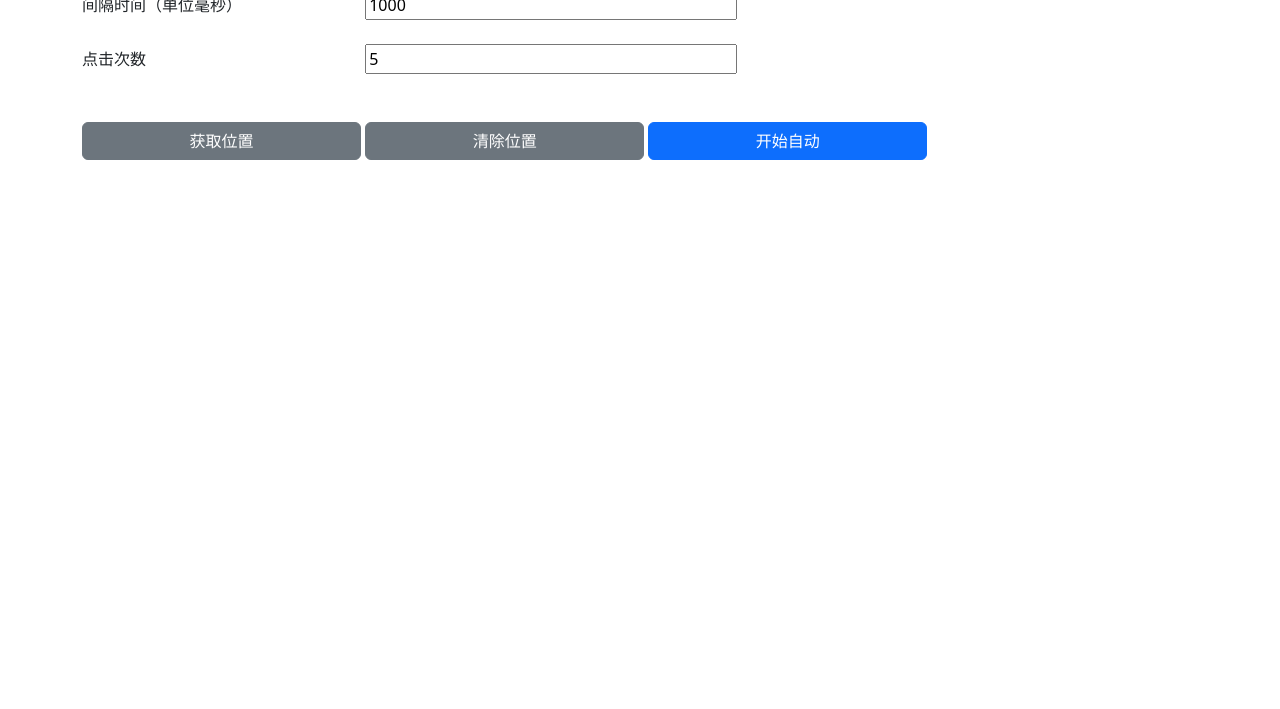
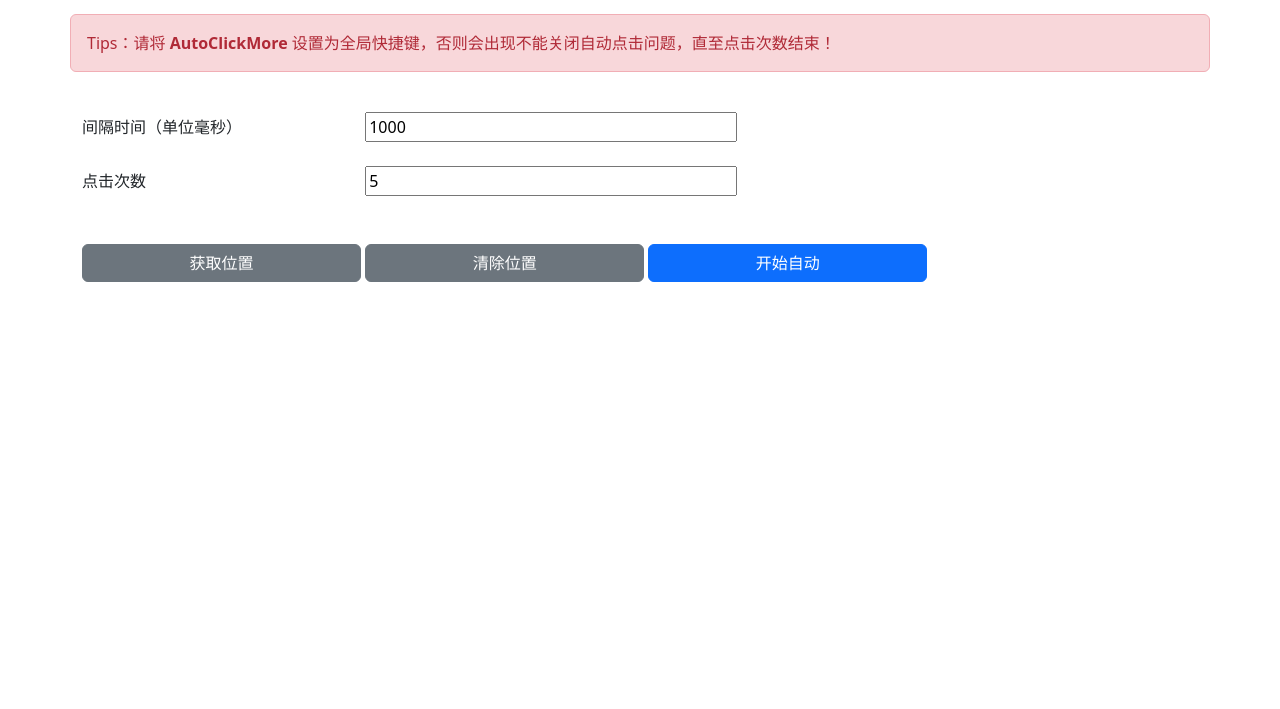
Before and after one commit to zhengpj95/utools_demo, a website: page auto_click/index.html in a window 1280 px wide. Shown: the part 91-800 px from the top of the page. Drawn offline with Linux system fonts and the light colour scheme.

Commit message:
添加提示

```diff
--- a/auto_click/index.html
+++ b/auto_click/index.html
@@ -16,9 +16,17 @@
 <body>
 <div id="app" class="container">
     <div class="text-center">
+        <br>
         <h1>自动点击</h1>
         <hr>
     </div>
+
+    <div class="row">
+        <div class="col alert alert-danger" role="alert">
+            <span>Tips：请将 <b>AutoClickMore</b> 设置为全局快捷键，否则会出现不能关闭自动点击问题，直至点击次数结束！</span>
+        </div>
+    </div>
+    <br>
 
     <div class="row">
         <div class="col">
```
